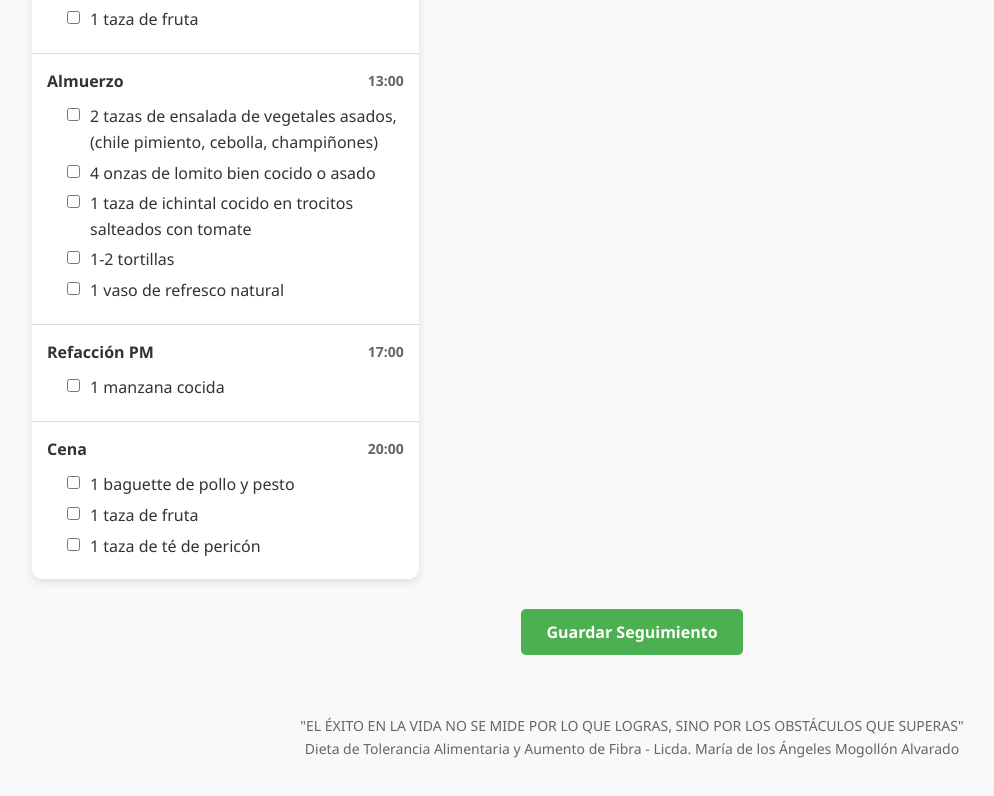
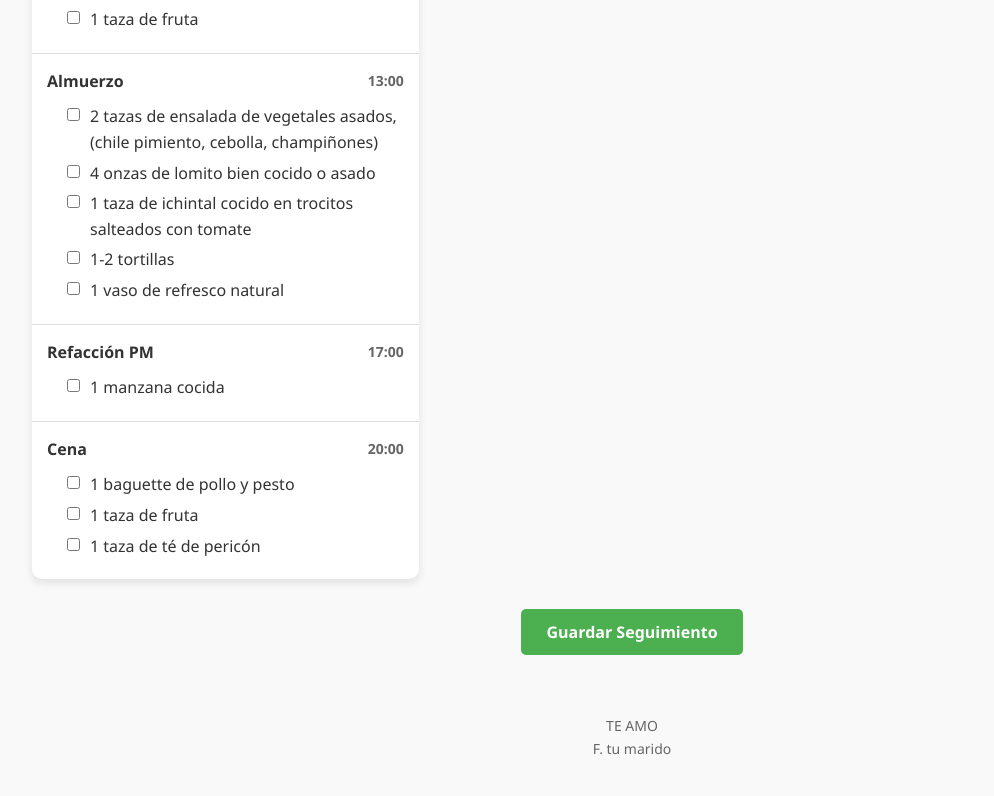
Before and after one commit to cchacon90/DietaEstela1, a plain HTML site: page index.html in a window 1280 px wide. Shown: the part 2536-3332 px from the top of the page, without its empty margins (8-1002 px from the left). Drawn offline with Linux system fonts and the light colour scheme.

Commit message:
index.html

```diff
--- a/index.html
+++ b/index.html
@@ -1377,8 +1377,8 @@ footer {
         <button class="save-button" onclick="saveProgress()">Guardar Seguimiento</button>
 
         <footer>
-            <p>"EL ÉXITO EN LA VIDA NO SE MIDE POR LO QUE LOGRAS, SINO POR LOS OBSTÁCULOS QUE SUPERAS"</p>
-            <p>Dieta de Tolerancia Alimentaria y Aumento de Fibra - Licda. María de los Ángeles Mogollón Alvarado</p>
+            <p>TE AMO</p>
+            <p>F. tu marido</p>
         </footer>
     </div>
 <script>
```
